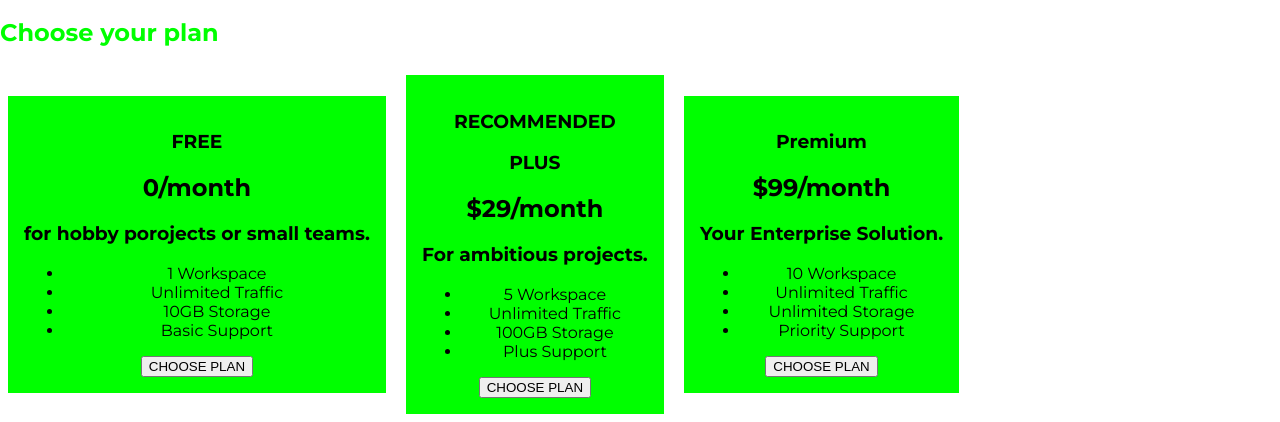
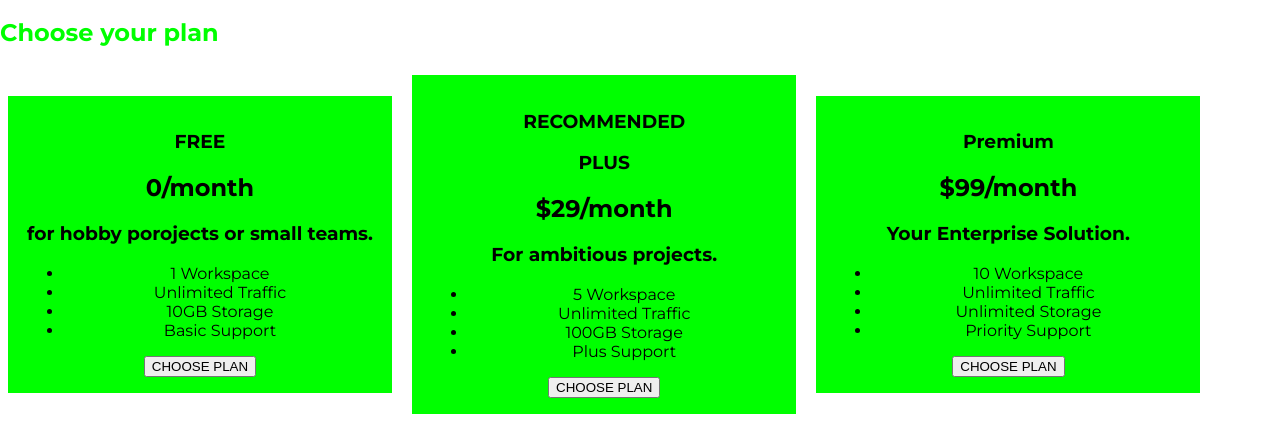
Before and after one commit to homerMR/project01, a plain HTML site: page index.html in a window 1280 px wide. Shown: the part 573-995 px from the top of the page. Drawn offline with Linux system fonts and the light colour scheme.

Commit message:
css class "plan" edit 2 width.
width 30% of the parent element  which is "div" (not named yet) which is also not specified so, it should take the next higher parent which is class "plans" which is also not define up to the main section so therefore it is safe to assume it will take 30% of the page viewport.

```diff
--- a/style.css
+++ b/style.css
@@ -32,7 +32,7 @@ body{
     padding: 16px;
     margin: 8px;
     display: inline-block;
-    display: 30%;
+    width: 30%;
     vertical-align: middle;
 
 }
```
